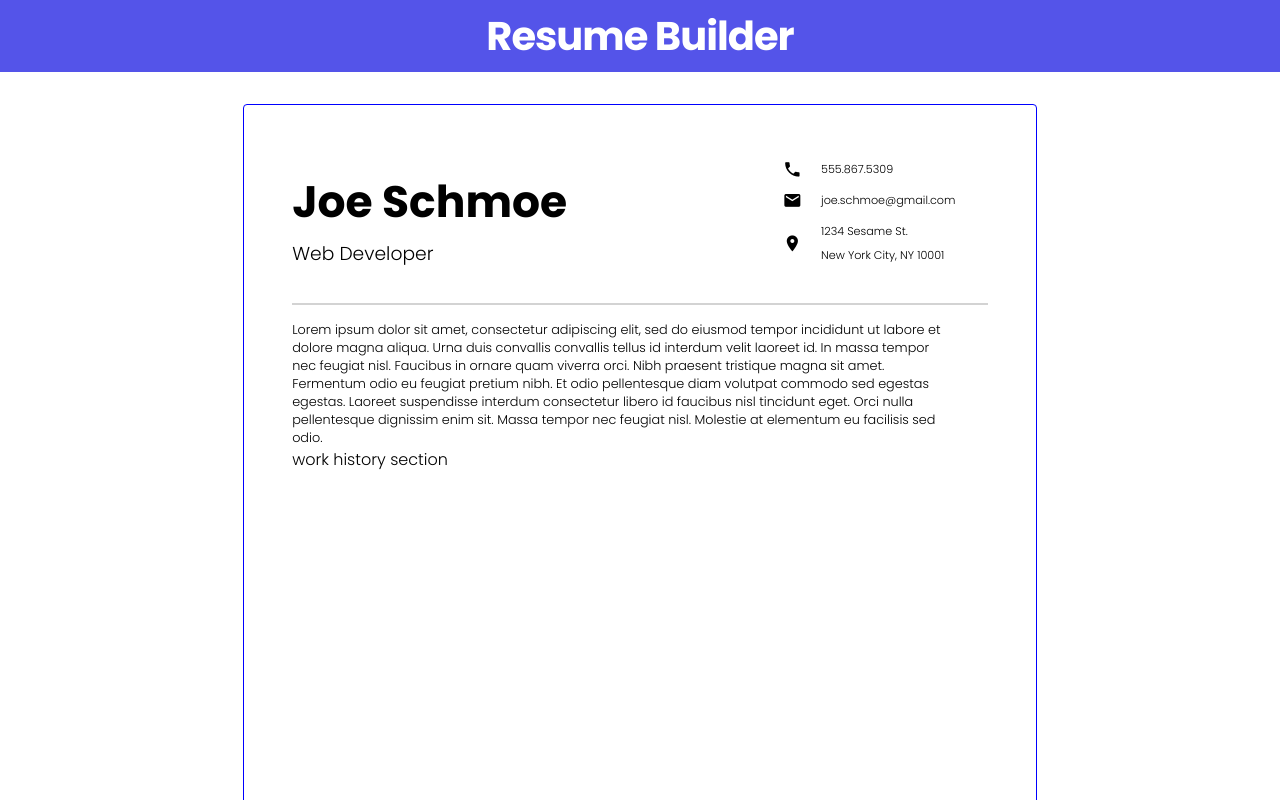
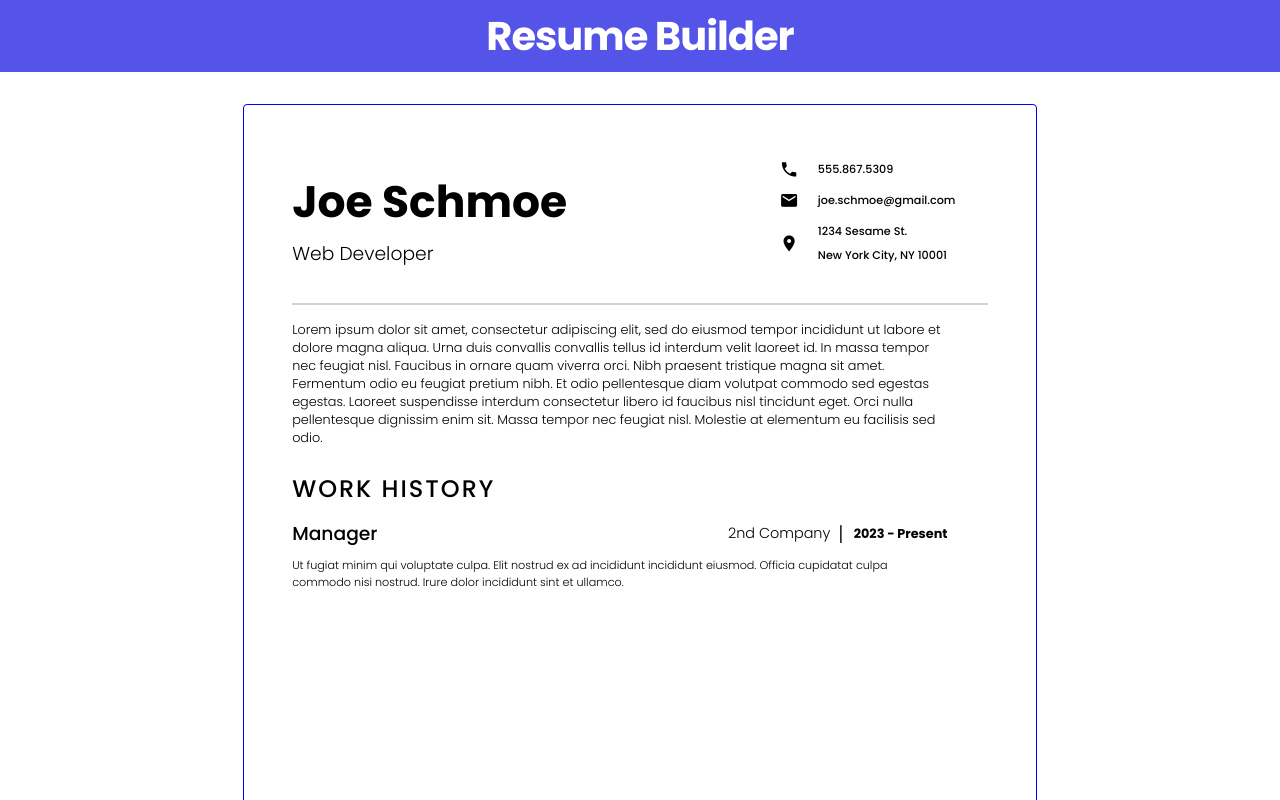
Before and after one commit to MatthewKissinger/cv-project, a React (Vite) app: page / in a window 1280 px wide. Shown: the top 800 px of the page. Built offline with nearby package versions, Linux system fonts and the light colour scheme.

Commit message:
troubleshooting updating an object property in an array in state for WorkHisotry.jsx

```diff
--- a/index.html
+++ b/index.html
@@ -7,7 +7,9 @@
     <link rel="stylesheet" href="https://fonts.googleapis.com/icon?family=Material+Icons">
     <link rel="preconnect" href="https://fonts.googleapis.com">
     <link rel="preconnect" href="https://fonts.gstatic.com" crossorigin>
-    <link href="https://fonts.googleapis.com/css2?family=Poppins:wght@300;700&display=swap" rel="stylesheet">
+    <link rel="preconnect" href="https://fonts.googleapis.com">
+    <link rel="preconnect" href="https://fonts.gstatic.com" crossorigin>
+    <link href="https://fonts.googleapis.com/css2?family=Poppins:wght@300;500;700&display=swap" rel="stylesheet">
   </head>
   <body>
     <div id="root"></div>
--- a/src/App.jsx
+++ b/src/App.jsx
@@ -45,13 +45,15 @@ class App extends React.Component {
           title: 'Manager',
           company: '2nd Company',
           dateRange: '2023 - Present',
-          details: 'Ut fugiat minim qui voluptate culpa. Elit nostrud ex ad incididunt incididunt eiusmod. Officia cupidatat culpa commodo nisi nostrud.'
+          details: 'Ut fugiat minim qui voluptate culpa. Elit nostrud ex ad incididunt incididunt eiusmod. Officia cupidatat culpa commodo nisi nostrud. Irure dolor incididunt sint et ullamco.',
+          editMode: false
         },
         {
           title: 'Production Lead',
           company: 'First Company',
           dateRange: '2019 - 2023',
-          details: 'Irure dolor incididunt sint et ullamco. Commodo laboris amet aliquip incididunt do ut est exercitation reprehenderit magna sit laboris est mollit.'
+          details: 'Irure dolor incididunt sint et ullamco. Commodo laboris amet aliquip incididunt do ut est exercitation reprehenderit magna sit laboris est mollit.',
+          editMode: false
         }
       ]
     }
@@ -78,6 +80,19 @@ class App extends React.Component {
   toggleEdit(e) {
     const name = e.target.dataset.name;
 
+    // update editMode for workHistory object in an array
+    if (name === 'workHistory') {
+
+      console.log(this.state[name]);
+      this.setState({
+        ...this.state,
+        [name] : [
+          ...this.state,
+
+        ]
+      })
+    }
+
     this.setState({
       ...this.state,
       [name]: {
@@ -102,7 +117,7 @@ class App extends React.Component {
 
   render() {
 
-    const { name, title, phone, email, addressStreet, addressCity, about } = this.state;
+    const { name, title, phone, email, addressStreet, addressCity, about, workHistory } = this.state;
 
     return (
       <div className="App">
@@ -125,7 +140,15 @@ class App extends React.Component {
             toggleEdit={this.toggleEdit}
             toggleSubmit={this.toggleSubmit}
           />
-          <WorkHistory />
+          <h2 className='workHistory'>WORK HISTORY</h2>
+          <div className='workHistory--list'>
+            <WorkHistory
+              workHistory={workHistory}
+              handleChange={this.handleChange}
+              toggleEdit={this.toggleEdit}
+              toggleSubmit={this.toggleSubmit}
+            />
+          </div>
         </div>
       </div>
     )
--- a/src/components/WorkHistory.jsx
+++ b/src/components/WorkHistory.jsx
@@ -1,13 +1,43 @@
 import React from 'react'
 import '../styles/workHistory.css'
 
+// style a placeholder WorkHistory Card with state
+
 class WorkHistory extends React.Component {
 
+    render() {
+        const { workHistory, handleChange, toggleEdit, toggleSubmit} = this.props;
 
-    render() {
         return (
-            <div>
-                work history section
+            <div className='workHistory--container info'>
+                <div className='workHistory--title'>
+                    <h3>
+                        {workHistory[0].title}
+                    </h3>
+                </div>
+                <div className='workHistory--company'>
+                    <h4>
+                        {workHistory[0].company}
+                    </h4>
+                    <span className='verticalBreak'>|</span>
+                </div>
+                <div className='workHistory--dateRange'>
+                    <h4>
+                        {workHistory[0].dateRange}
+                    </h4>
+                </div>
+                <span
+                    className='material-icons workHistory--edit--btn'
+                    onClick={toggleEdit}
+                    data-name='workHistory'>
+                    mode_edit
+                </span>
+                <div className='workHistory--details'>
+                    <p>
+                        {workHistory[0].details}
+                    </p>
+                </div>
+
             </div>
         )
     }
--- a/src/styles/about.css
+++ b/src/styles/about.css
@@ -11,4 +11,5 @@
 
 .about--para {
     font-size: .8rem;
+    font-weight: 300;
 }
--- a/src/styles/app.css
+++ b/src/styles/app.css
@@ -18,3 +18,9 @@ html, body, #root {
     margin-top: 2rem;
     padding: 1.5rem 3rem;
 }
+
+.workHistory {
+    margin-top: 1.5rem;
+    font-weight: 500;
+    letter-spacing: 2px;
+}
--- a/src/styles/workHistory.css
+++ b/src/styles/workHistory.css
@@ -0,0 +1,60 @@
+.workHistory--container {
+    /* border: 1px solid red; */
+    margin-top: .8rem;
+    display: grid;
+    grid-template-columns: 1fr 3.25fr .75fr .1fr;
+    justify-items: start;
+    gap: .5rem;
+}
+
+.workHistory--title > h3 {
+    font-weight: 500;
+}
+
+.workHistory--company, .workHistory--dateRange {
+    justify-self: end;
+    align-self: center;
+    font-weight: 700;
+    font-size: .8rem;
+}
+
+.workHistory--company {
+    display: flex;
+    justify-content: center;
+    align-items: center;
+    /* border: 1px solid red; */
+}
+
+.workHistory--company > h4 {
+    font-weight: 300;
+    font-size: .9rem;
+}
+
+.verticalBreak {
+    font-weight: 300;
+    font-size: 1.25rem;
+    margin-left: .5rem;
+}
+
+.workHistory--details {
+    grid-column: 1 / 4;
+    font-weight: 300;
+}
+
+.workHistory--edit--btn {
+    visibility: hidden;
+    margin-left: .5rem;
+    cursor: pointer;
+    border: 1px solid black;
+    border-radius: 3px;
+    padding: .1rem;
+    right: -2rem;
+}
+
+.workHistory--edit--btn:hover {
+    color: lightgray;
+}
+
+.info:hover > .workHistory--edit--btn {
+    visibility: visible;
+}
```
